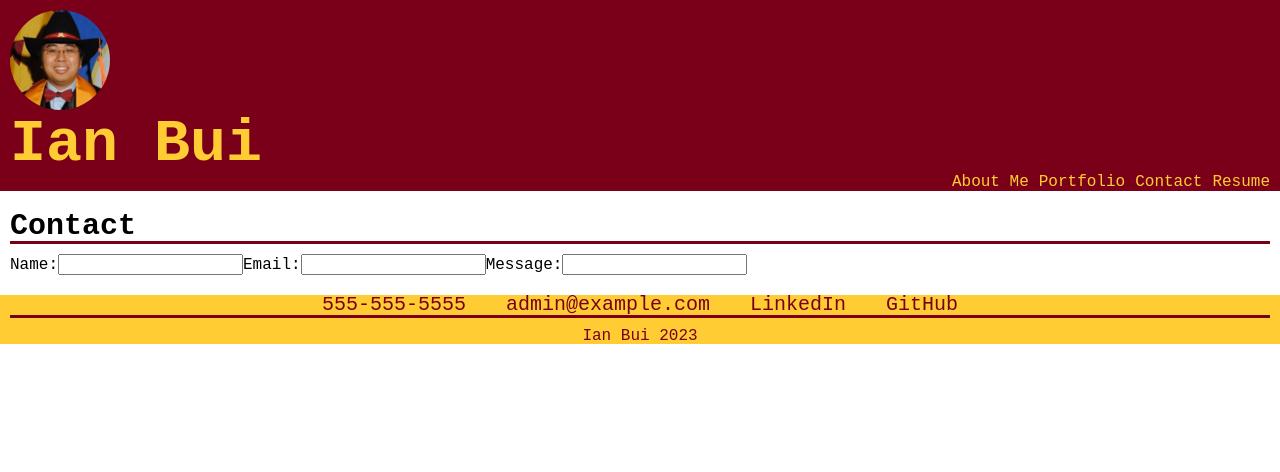
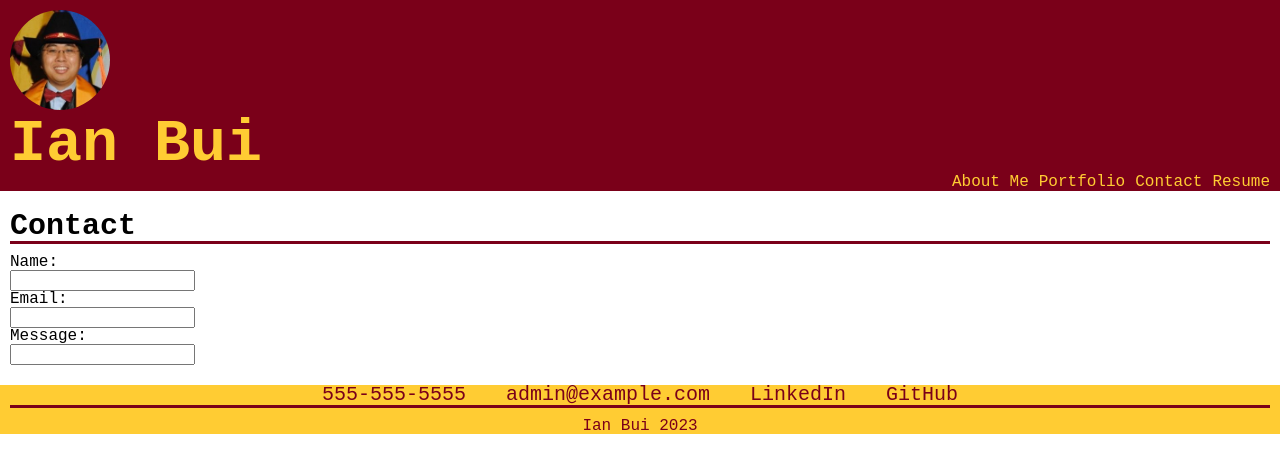
Before and after one commit to thinkbui/umn-edx-react-portfolio, a React (Create React App) app: page / in a window 1280 px wide. Both pictures are taken after a click on the link "Contact". Shown: the top 472 px of the page. Built offline with nearby package versions, Linux system fonts and the light colour scheme.

Commit message:
Formatting form

```diff
--- a/src/components/Main/Contact.js
+++ b/src/components/Main/Contact.js
@@ -40,16 +40,26 @@ function Contact(props) {
       <div>
         <div className="content">
           <form>
-            <label>Name:</label>
-            <input type="text" id="form_name" name="name" onBlur={() => name_presence()}></input>
-            <span className="form_warn">{namePresence ? "" : "Required"}</span>
-
-            <label>Email:</label>
-            <input type="text" id="form_email" name="email" onBlur={() => email_presence()}></input>
-            <span className="form_warn">{emailPresence ? "" : "Required"}</span>
-
-            <label>Message:</label>
-            <input type=""></input>
+            <div>
+              <label for="name">Name:</label>
+            </div>
+            <div>
+              <input type="text" id="form_name" name="name" onBlur={() => name_presence()}></input>
+              <span className="form_warn">{namePresence ? "" : "Required"}</span>
+            </div>
+            <div>
+              <label for="email">Email:</label>
+            </div>
+            <div>
+              <input type="text" id="form_email" name="email" onBlur={() => email_presence()}></input>
+              <span className="form_warn">{emailPresence ? "" : "Required"}</span>
+            </div>
+            <div>
+              <label>Message:</label>
+            </div>
+            <div>
+              <input type="text" id="form_message" name="message"></input>
+            </div>
           </form>
         </div>
       </div>
```
